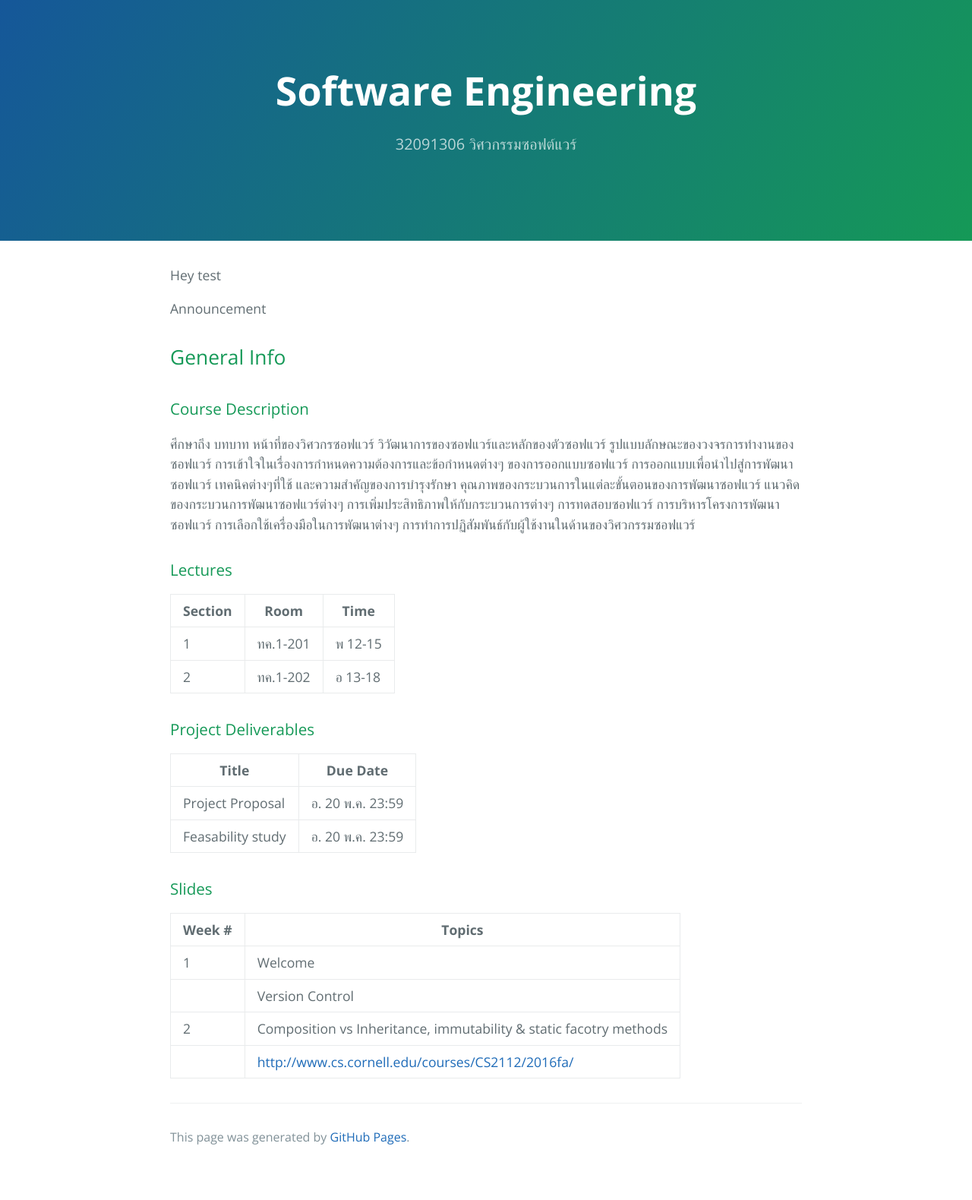
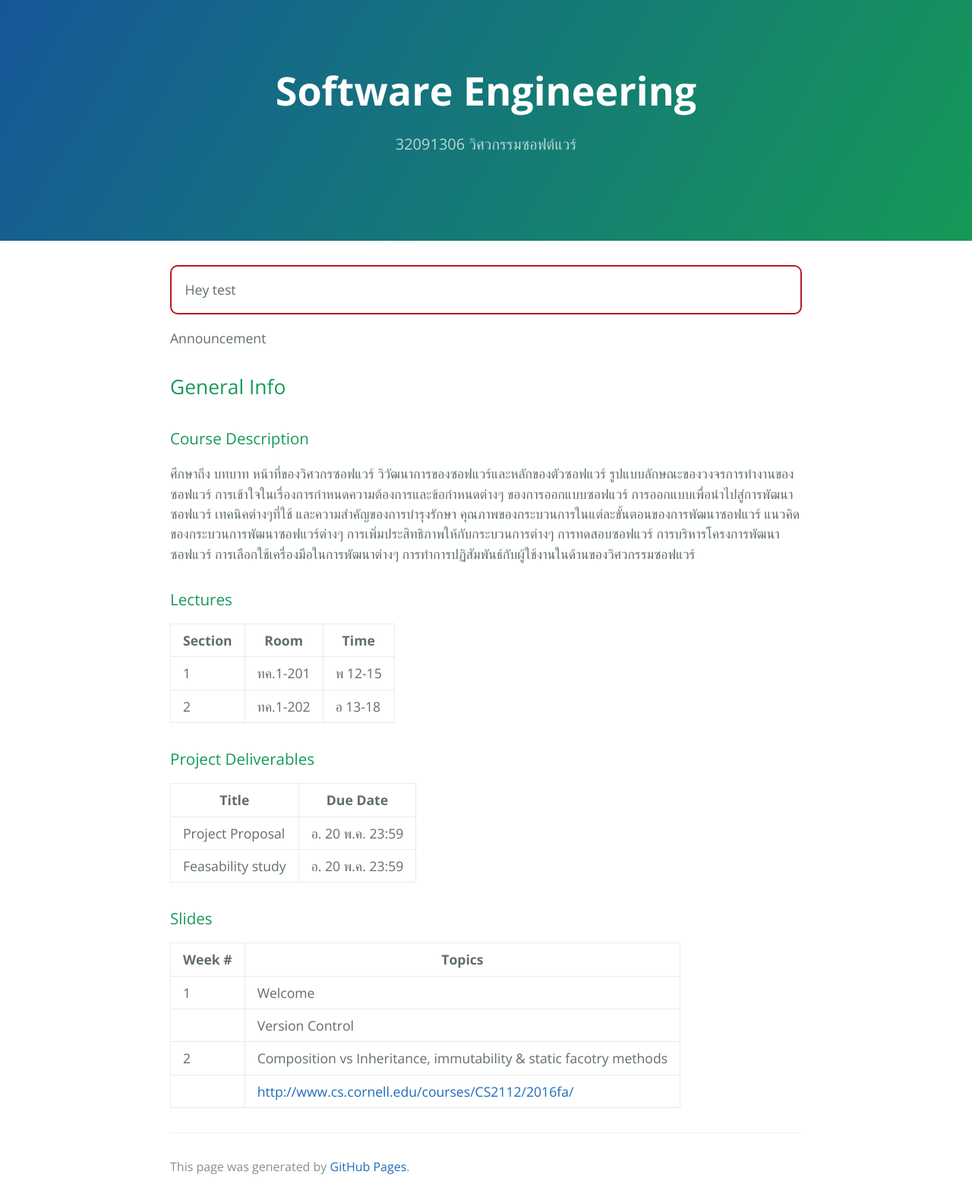
Before and after one commit to pratch/ml_course, a Jekyll site: the page built from index.md, in a window 1280 px wide. Shown: the whole page at 76% size. Built offline with Jekyll 4.4.1, drawn with Linux system fonts in a browser that asks for light colours; before the commit the page ends 1541 px from its top, so only the background shows below that.

Commit message:
Update index.md

```diff
--- a/index.md
+++ b/index.md
@@ -5,7 +5,7 @@ layout: default
 ---
 
 Hey test
-{: class="redbox"}
+{: class="course-announcements"}
 Announcement
 
 
```
